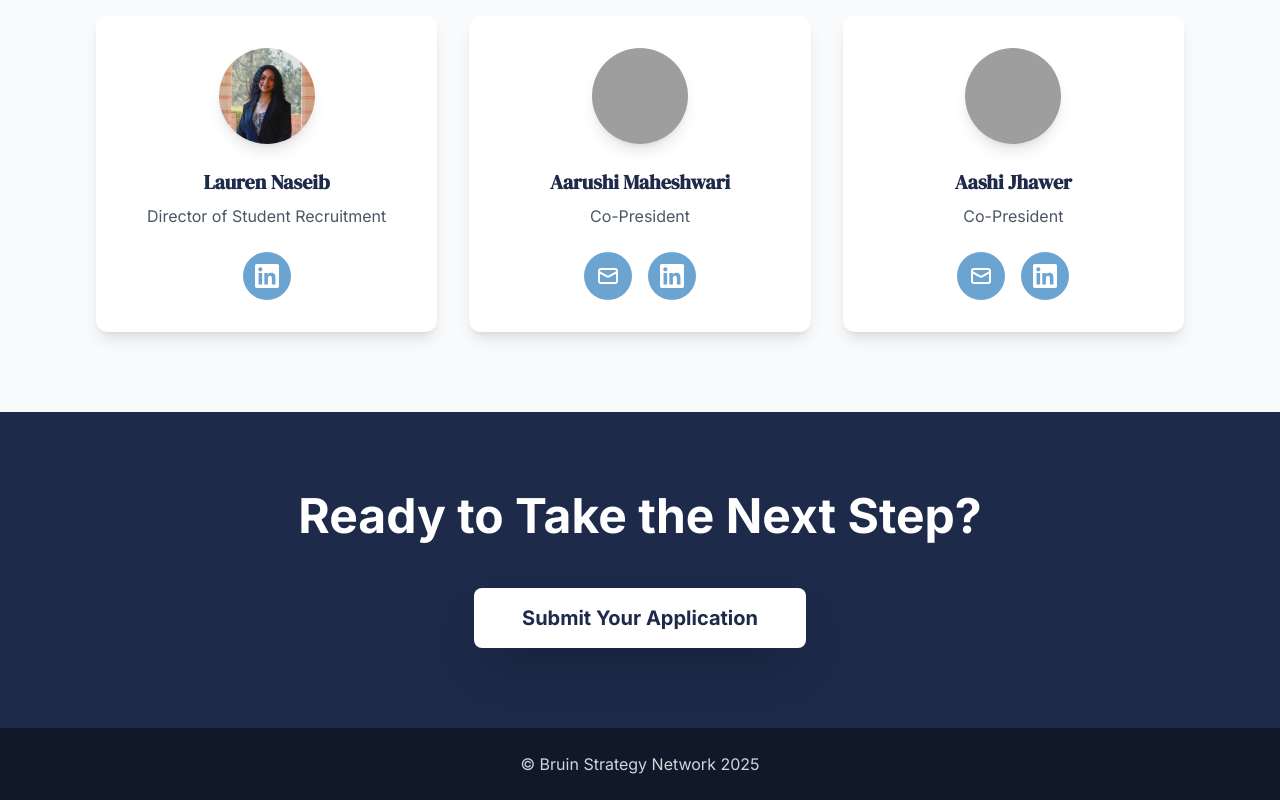
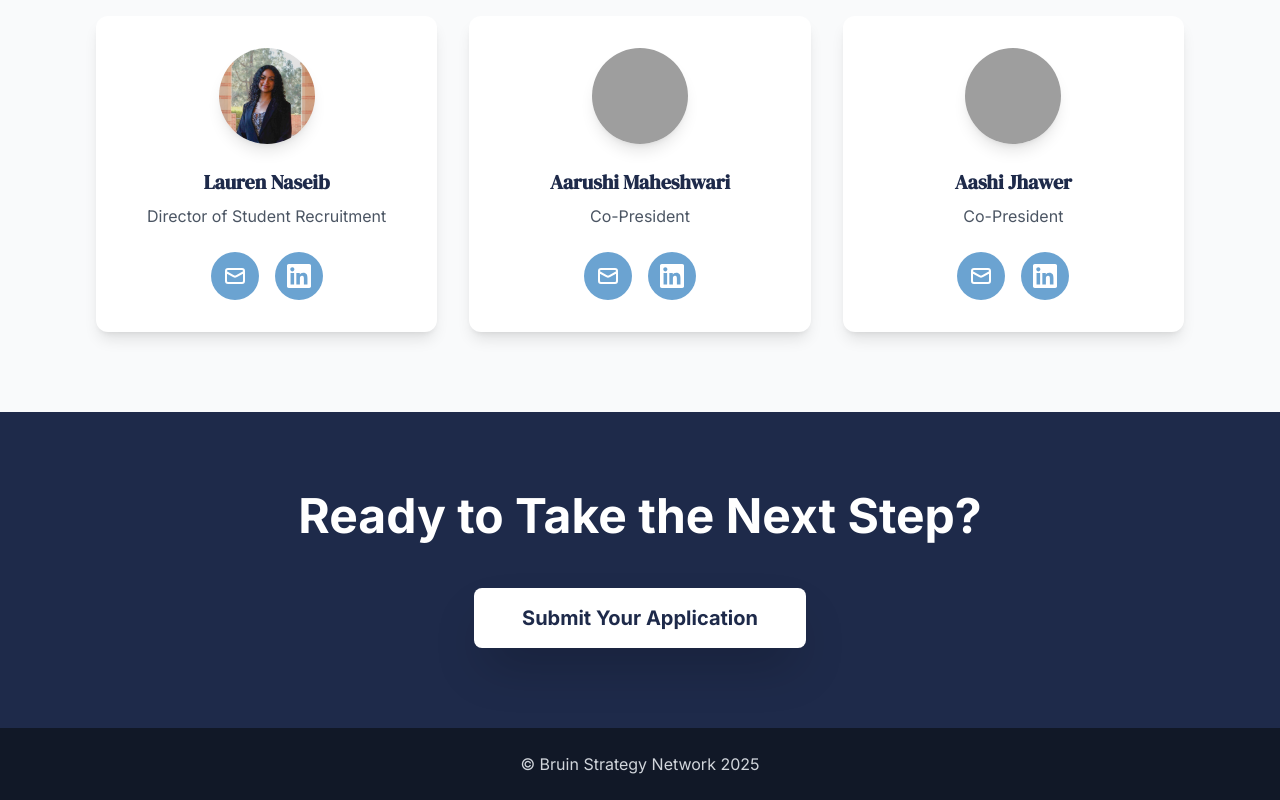
Before and after one commit to junm24/BSN_website, an Astro site: page /BSN_website/students in a window 1280 px wide. Shown: the part 4574-5374 px from the top of the page. Built offline with nearby package versions, Linux system fonts and the light colour scheme; Astro itself is replaced by a stand-in of ours; grey boxes are pictures that could not be loaded.

Commit message:
added email to lauren's recruitment card thing

```diff
--- a/src/pages/students.astro
+++ b/src/pages/students.astro
@@ -566,7 +566,13 @@ const baseUrl = (import.meta.env.BASE_URL || '/').replace(/\/$/, '') + '/';
 					<p class="text-gray-600 mb-6">
 						Director of Student Recruitment
 					</p>
-					<!-- LinkedIn -->
+					<!-- Contact Links -->
+					<div class="flex justify-center space-x-4">
+						<a href="mailto:lnaseib7@ucla.edu" class="inline-flex items-center justify-center w-12 h-12 bg-bsn-blue rounded-full text-white hover:bg-bsn-navy transition-colors duration-200" aria-label="Email Lauren Naseib">
+							<svg class="w-6 h-6" fill="none" stroke="currentColor" viewBox="0 0 24 24">
+								<path stroke-linecap="round" stroke-linejoin="round" stroke-width="2" d="M3 8l7.89 4.26a2 2 0 002.22 0L21 8M5 19h14a2 2 0 002-2V7a2 2 0 00-2-2H5a2 2 0 00-2 2v10a2 2 0 002 2z"></path>
+							</svg>
+						</a>
 						<a href="https://linkedin.com/in/lauren-naseib-/" target="_blank" rel="noopener noreferrer"
 						   class="inline-flex items-center justify-center w-12 h-12 bg-bsn-blue rounded-full text-white hover:bg-bsn-navy transition-colors duration-200"
 						   aria-label="Lauren Naseib LinkedIn">
@@ -574,6 +580,7 @@ const baseUrl = (import.meta.env.BASE_URL || '/').replace(/\/$/, '') + '/';
 								<path d="M20.447 20.452h-3.554v-5.569c0-1.328-.027-3.037-1.852-3.037-1.853 0-2.136 1.445-2.136 2.939v5.667H9.351V9h3.414v1.561h.046c.477-.9 1.637-1.85 3.37-1.85 3.601 0 4.267 2.37 4.267 5.455v6.286zM5.337 7.433c-1.144 0-2.063-.926-2.063-2.065 0-1.138.92-2.063 2.063-2.063 1.14 0 2.064.925 2.064 2.063 0 1.139-.925 2.065-2.064 2.065zm1.782 13.019H3.555V9h3.564v11.452zM22.225 0H1.771C.792 0 0 .774 0 1.729v20.542C0 23.227.792 24 1.771 24h20.451C23.2 24 24 23.227 24 22.271V1.729C24 .774 23.2 0 22.222 0h.003z"/>
 							</svg>
 						</a>
+					</div>
 				</div>
 
 				<div class="bg-white rounded-xl shadow-lg p-8 text-center group hover:shadow-2xl transition-all duration-300">
```
Also changed, not shown: 1 other file. Lines whose indentation alone changed are shown as unchanged.
